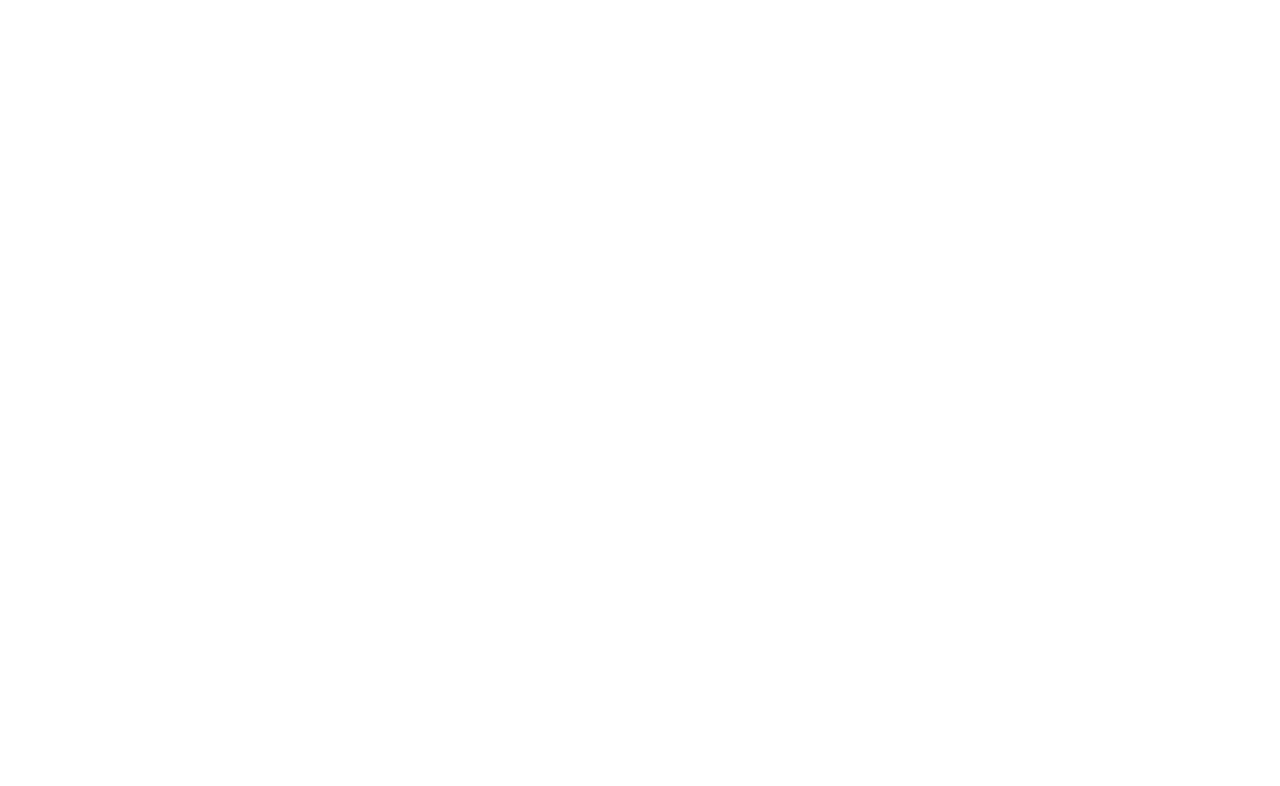
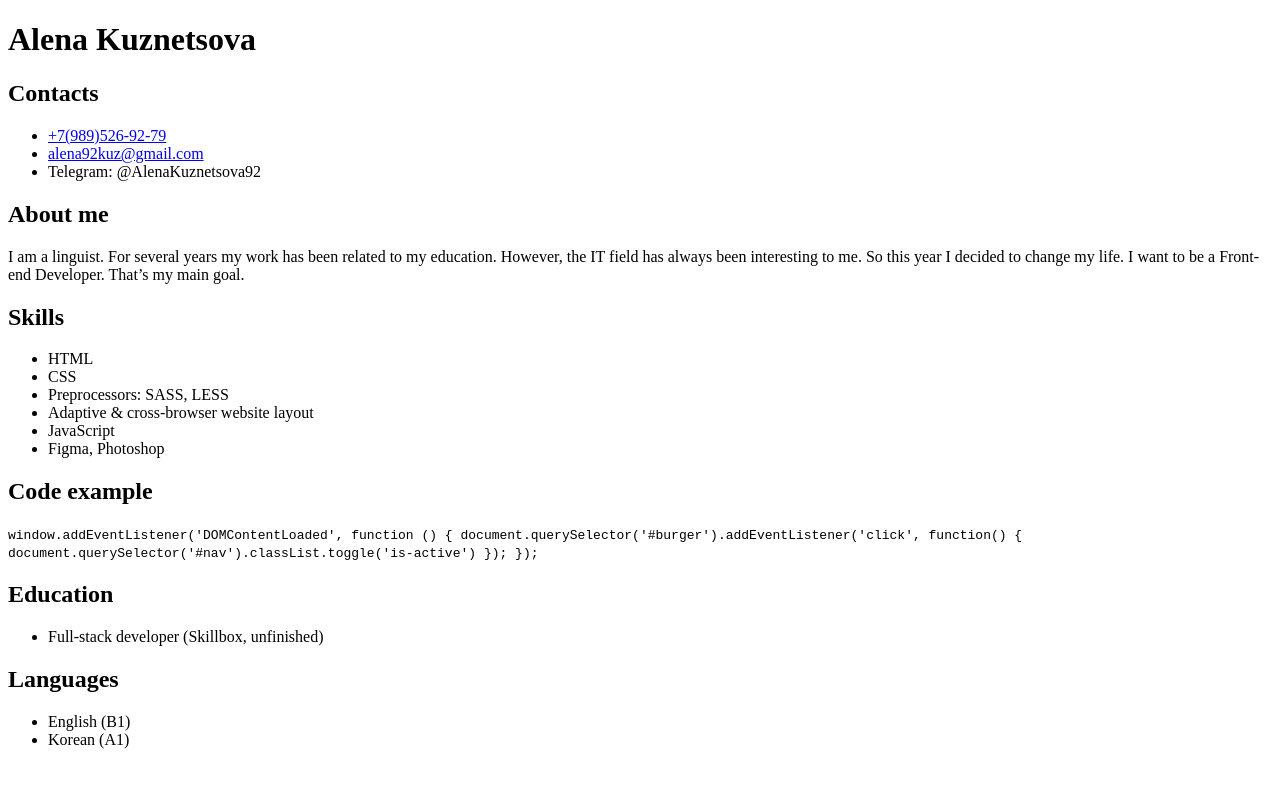
Before and after one commit to AK252/rsschool-cv, a plain HTML site: page index.html in a window 1280 px wide. Drawn offline with Linux system fonts and the light colour scheme.

Commit message:
feat: add basic page layout

```diff
--- a/index.html
+++ b/index.html
@@ -5,6 +5,71 @@
     <title>HTML, CSS & GIT</title>
 </head>
 <body>
+    <div class="container">
+      <header>
+        <h1>Alena Kuznetsova</h1>
+        <h2 class="title">Contacts</h2>
+        <ul class="list">
+          <li>
+            <a href="tel:+79895269279">+7(989)526-92-79</a>
+          </li>
+          <li>
+            <a href="mailto:alena92kuz@gmail.com">alena92kuz@gmail.com</a>
+          </li>
+          <li>Telegram: @AlenaKuznetsova92</li>
+        </ul>
+      </header>
 
+      <main>
+
+        <section>
+          <h2 class="title">About me</h2>
+          <p>
+            I am a linguist. For several years my work has been related to my education. However, the IT field has
+            always been interesting to me. So this year I decided to change my life.
+            I want to be a Front-end Developer. That’s my main goal.
+          </p>
+        </section>
+
+        <section>
+          <h2 class="title">Skills</h2>
+          <ul class="list">
+            <li>HTML</li>
+            <li>CSS</li>
+            <li>Preprocessors: SASS, LESS</li>
+            <li>Adaptive & cross-browser website layout</li>
+            <li>JavaScript</li>
+            <li>Figma, Photoshop</li>
+          </ul>
+        </section>
+
+        <section>
+          <h2 class="title">Code example</h2>
+          <code>
+            window.addEventListener('DOMContentLoaded', function () {
+              document.querySelector('#burger').addEventListener('click', function() {
+                document.querySelector('#nav').classList.toggle('is-active')
+              });
+            });
+          </code>
+        </section>
+
+        <section>
+          <h2 class="title">Education</h2>
+          <ul class="list">
+            <li>Full-stack developer (Skillbox, unfinished)</li>
+          </ul>
+        </section>
+
+        <section>
+          <h2 class="title">Languages</h2>
+          <ul class="list">
+            <li>English (B1)</li>
+            <li>Korean (A1)</li>
+          </ul>
+        </section>
+
+      </main>
+    </div>
 </body>
 </html>
```
